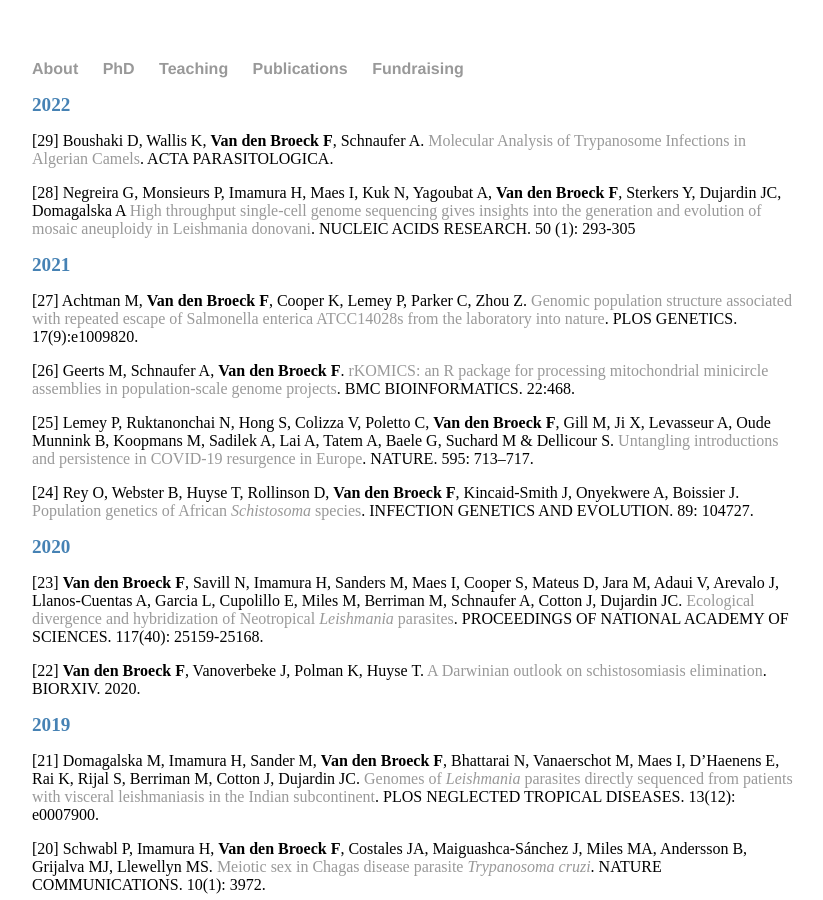
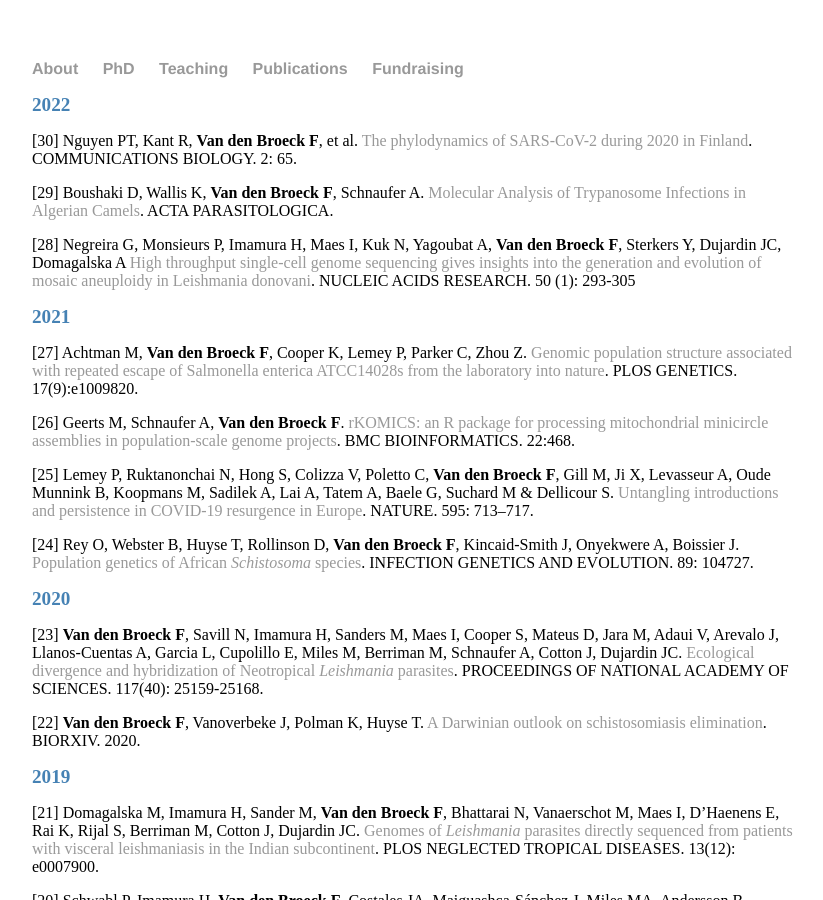
Before and after one commit to FreBio/FreBio.github.io, a Jekyll site: the page built from Pubs/index.md, in a window 1280 px wide and 900 px high. Shown: the whole window, without its empty margins (224-1047 px from the left). Built offline with Jekyll 4.4.1, drawn with Linux system fonts in a browser that asks for light colours; our own code applies the rules of GitHub Pages for plain Markdown files.

Commit message:
Update index.md

```diff
--- a/Pubs/index.md
+++ b/Pubs/index.md
@@ -3,6 +3,8 @@ layout: default
 ---
 
 ## 2022
+[30] Nguyen PT, Kant R, **Van den Broeck F**, et al. [The phylodynamics of SARS-CoV-2 during 2020 in Finland](https://www.nature.com/articles/s43856-022-00130-7). COMMUNICATIONS BIOLOGY. 2: 65.
+
 [29] Boushaki D, Wallis K, **Van den Broeck F**, Schnaufer A. [Molecular Analysis of Trypanosome Infections in Algerian Camels](https://doi.org/10.1007/s11686-022-00577-7). ACTA PARASITOLOGICA.
 
 [28] Negreira G, Monsieurs P, Imamura H, Maes I, Kuk N, Yagoubat A, **Van den Broeck F**, Sterkers Y, Dujardin JC, Domagalska A [High throughput single-cell genome sequencing gives insights into the generation and evolution of mosaic aneuploidy in Leishmania donovani](https://doi.org/10.1093/nar/gkab1203). NUCLEIC ACIDS RESEARCH. 50 (1): 293-305
```
